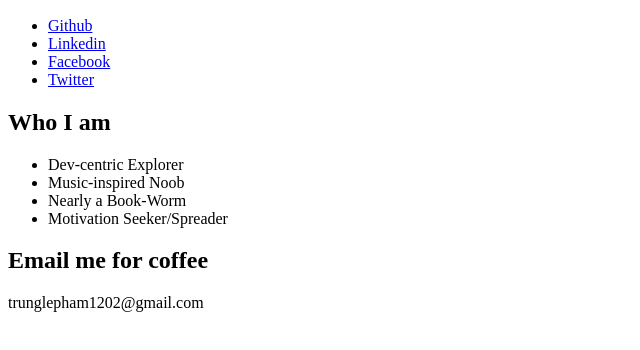
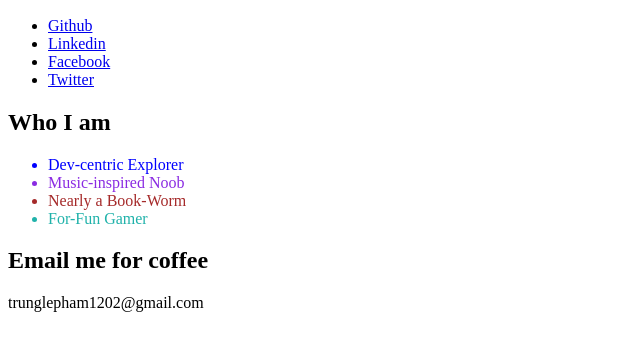
Before and after one commit to zovippro1996/zovippro1996.github.io, a plain HTML site: page index.html in a window 1280 px wide. Shown: the part 368-718 px from the top of the page, without its empty margins (0-640 px from the left). Drawn offline with Linux system fonts and the light colour scheme.

Commit message:
add tooltip

```diff
--- a/index.html
+++ b/index.html
@@ -13,7 +13,7 @@
 
 <body>
   <h1>Hello World!</h1>
-  <p>My name is Trung, nice to meet you.</p>
+  <p title="Trung Greeting">My name is Trung, nice to meet you.</p>
   <img src="assets/images/profileImage.jpg" alt="Trung Profile Image" width="200" height="200">
 
   <h2>Social Network</h2>
@@ -26,13 +26,11 @@
 
   <h2>Who I am</h2>
   <ul>
-    <li>Dev-centric Explorer</li>
-    <li>Music-inspired Noob</li>
-    <li>Nearly a Book-Worm</li>
-    <li>Motivation Seeker/Spreader</li>
+    <li style="color: blue;">Dev-centric Explorer</li>
+    <li style="color: blueviolet;">Music-inspired Noob</li>
+    <li style="color: brown;">Nearly a Book-Worm</li>
+    <li style="color: lightseagreen;">For-Fun Gamer</li>
   </ul>
-
-  <div></div>
 
   <h2>Email me for coffee</h2>
   <p>trunglepham1202@gmail.com</p>
```
